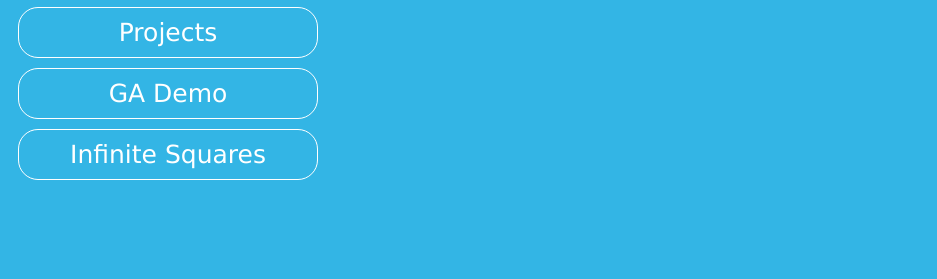
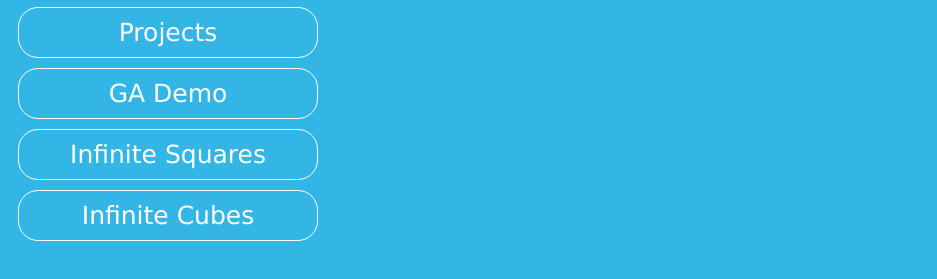
Before and after one commit to AbbasAli47/AbbasAli47.github.io, a plain HTML site: page index.html in a window 1280 px wide. Shown: the part 319-598 px from the top of the page, without its empty margins (0-937 px from the left). Drawn offline with Linux system fonts and the light colour scheme.

Commit message:
Update index.html

```diff
--- a/index.html
+++ b/index.html
@@ -18,13 +18,16 @@
             <li>Projects</li>
             <li onclick="myFunction('0')">GA Demo</li>
             <li onclick="myFunction('1')">Infinite Squares</li>
+            <li onclick="myFunction('2')">Infinite Cubes</li>
             <script>
             function myFunction(i) {
               if(i=='0')
                 window.open("https://abbasali47.github.io/GA_Demo/GA_Demo.html","_self")
               if(i=='1')
                 window.open("https://abbasali47.github.io/squares.html","_self")
-            }
+              if(i=='2')
+                window.open("https://abbasali47.github.io/Squares3D/InfiniteCubes.html","_self")
+              }
             </script>
           </ul>
         </div>
```
